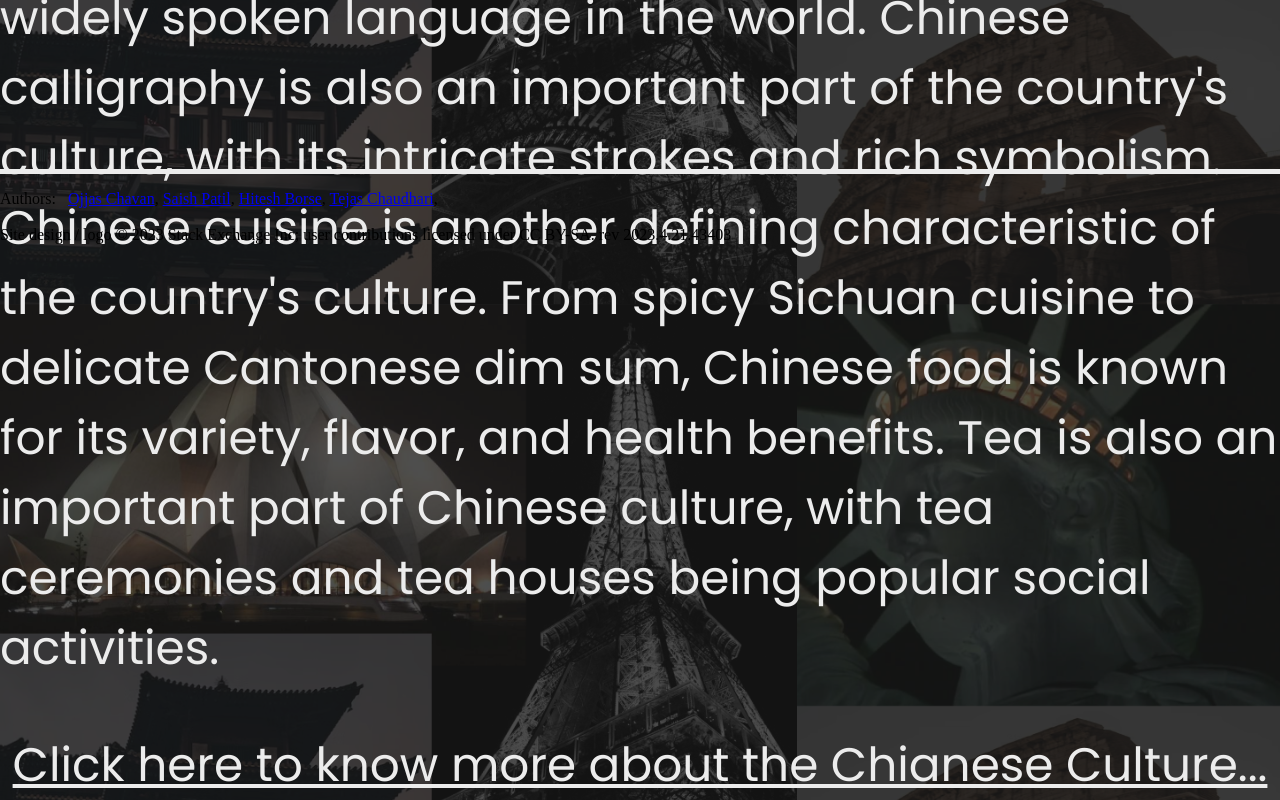
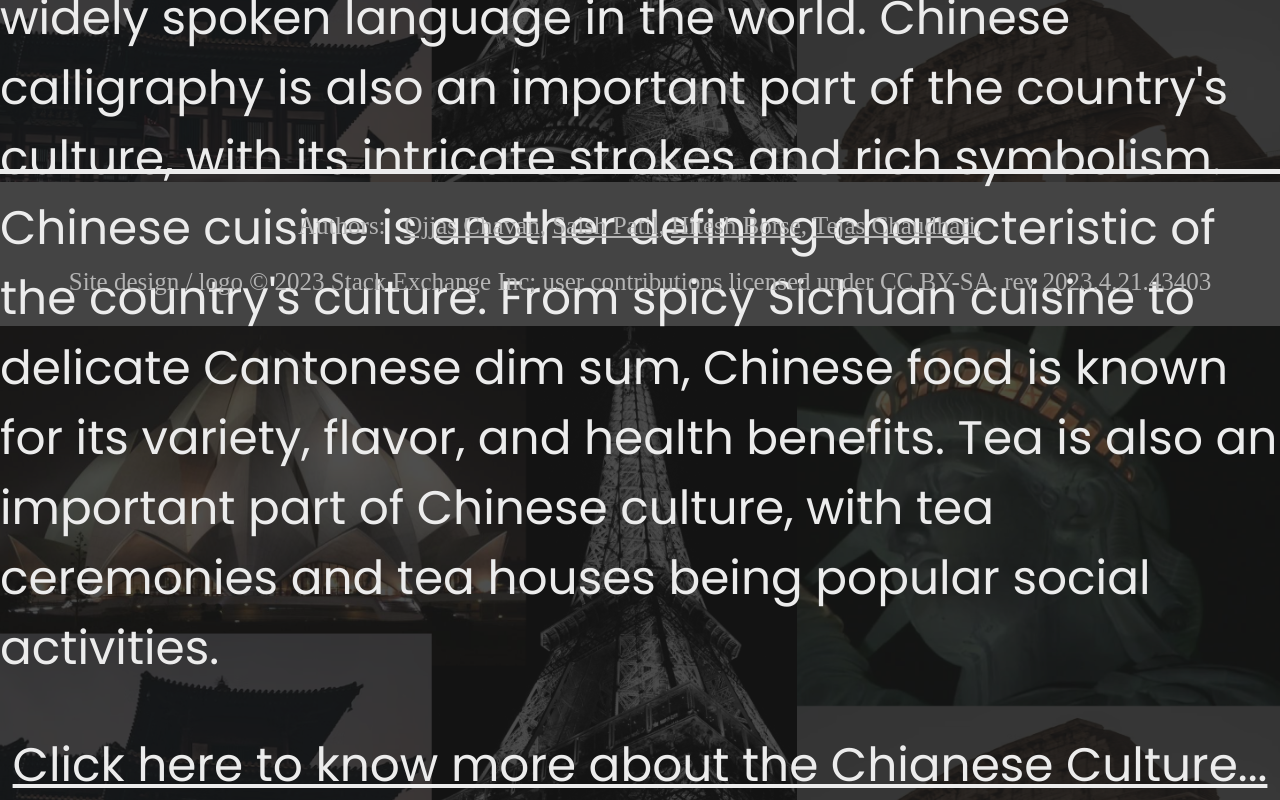
Before and after one commit to OjjasChavan/Microproject.com, a plain HTML site: page index.html in a window 1280 px wide. Shown: the part 6914-7714 px from the top of the page. Drawn offline with Linux system fonts and the light colour scheme; a web font is replaced by a local one.

Commit message:
Update styles.css

```diff
--- a/styles.css
+++ b/styles.css
@@ -342,3 +342,17 @@ u {
   font-family: "Italianno", sans-serif;
   font-size: 5em;
 }
+
+footer {
+  text-align: center;
+  padding: 5px;
+  background-color: rgb(68, 68, 68);
+  color: rgb(181, 181, 181);
+  font-size: 25px;
+  text-decoration: none;
+}
+
+.footer_a {
+  color: rgb(181, 181, 181);
+  cursor: pointer;
+}
```
